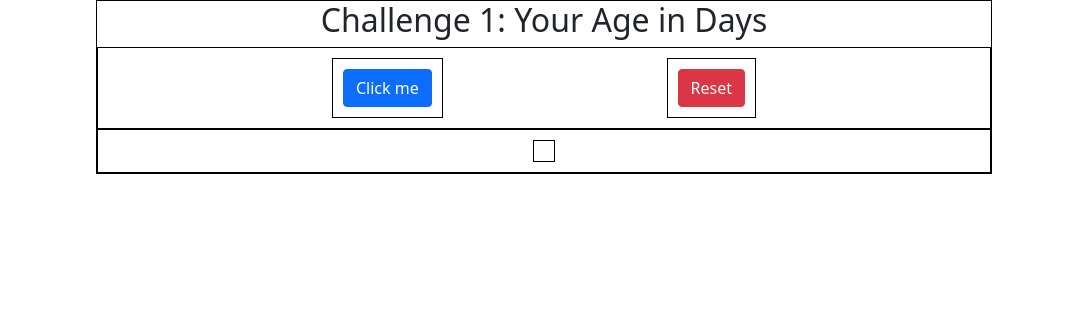
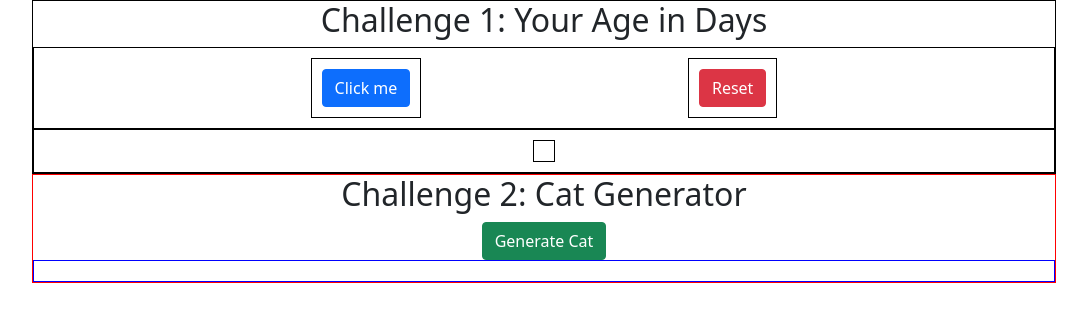
Before and after one commit to amyjprogrammer/plain_javascript, a plain HTML site: page index.html in a window 1280 px wide. Shown: the whole page, without its empty margins (96-1183 px from the left). Drawn offline with nearby package versions, Linux system fonts and the light colour scheme.

Commit message:
Cat Generator

```diff
--- a/index.html
+++ b/index.html
@@ -9,6 +9,7 @@
     <title>Plain Javascript</title>
 </head>
 <body>
+    <!--This div contains Age in Days-->
     <div class="container-1">
         <h2>Challenge 1: Your Age in Days</h2>
         <div class="flex-box-container-1">
@@ -25,6 +26,16 @@
             </div>
         </div>
     </div>
+
+    <!--This div contains the Cat Challenge-->
+    <div class="container-2">
+        <h2>Challenge 2: Cat Generator</h2>
+        <button class="btn btn-success" onclick="randoCat()" id="cat-generator">Generate Cat</button>
+        <div class="flex-box-container-2" id="flex-cat-gen">
+
+        </div>
+    </div>
+
     <script src="static/js/script.js"></script>
 </body>
 </html>
--- a/static/css/style.css
+++ b/static/css/style.css
@@ -1,11 +1,11 @@
-.container-1 {
+.container-1, .container-2 {
     border: 1px solid black;
-    width: 70%;
+    width: 80%;
     margin: 0 auto;
     text-align: center;
 }
 
-.flex-box-container-1{
+.flex-box-container-1, .flex-box-container-2{
     display: flex;
     border: 1px solid black;
     padding: 10px;
@@ -19,3 +19,16 @@
     padding: 10px;
     border: 1px solid black;
 }
+
+.container-2 {
+    border: 1px solid red;
+}
+
+.flex-box-container-2 {
+    border: 1px solid blue;
+}
+
+.flex-box-container-2 img {
+    box-shadow: 5px 10px 50px 3px rgba(0, 0, 0, 0.7);
+    margin: 10px;
+}
--- a/static/js/script.js
+++ b/static/js/script.js
@@ -26,3 +26,14 @@ function ageInDays(){
 function reset(){
     document.getElementById('ageInDays').remove();
 }
+
+//Code for Generating Random Cats
+
+function randoCat(){
+    let catImage = document.createElement('img');
+    let catDiv = document.getElementById('flex-cat-gen');
+
+    //link to create the random cats
+    catImage.src="http://thecatapi.com/api/images/get?format=src&type=gif&size=small";
+    catDiv.appendChild(catImage);
+}
```
